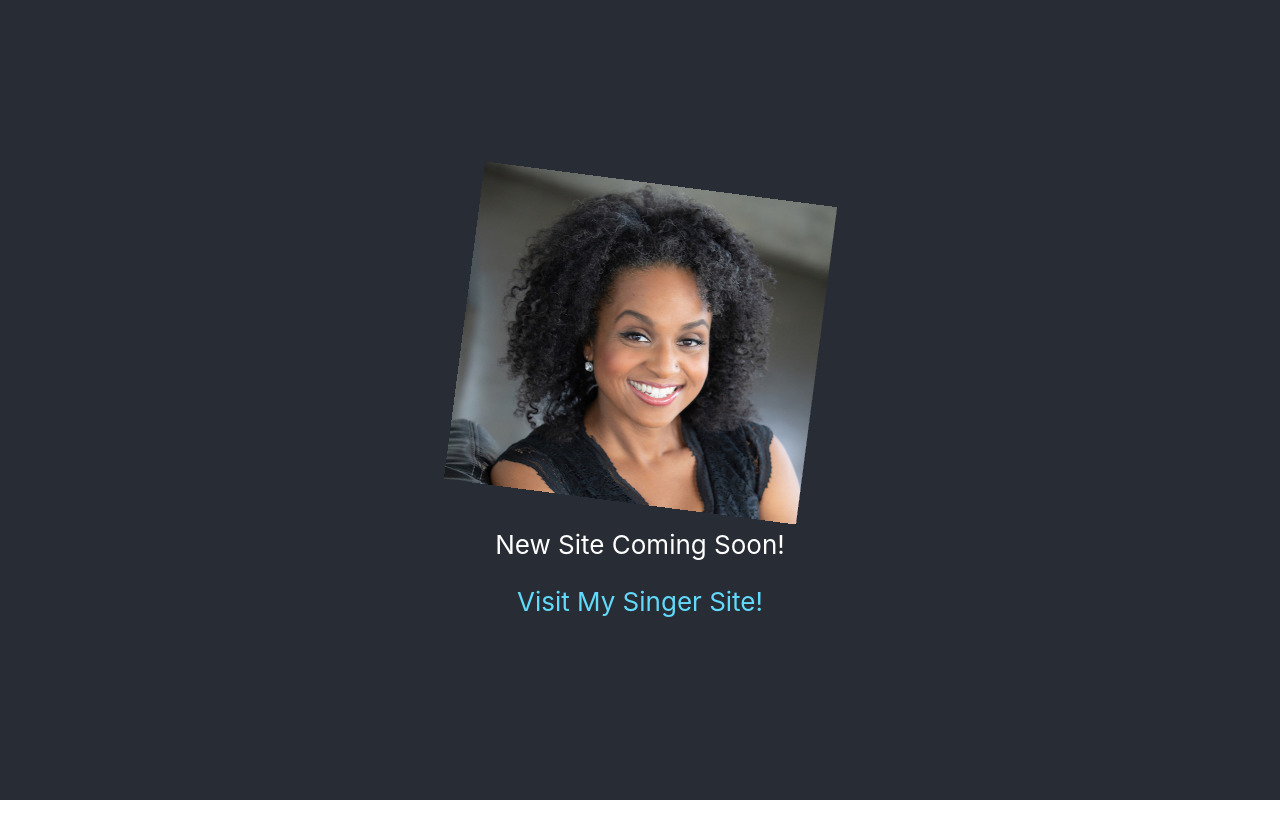
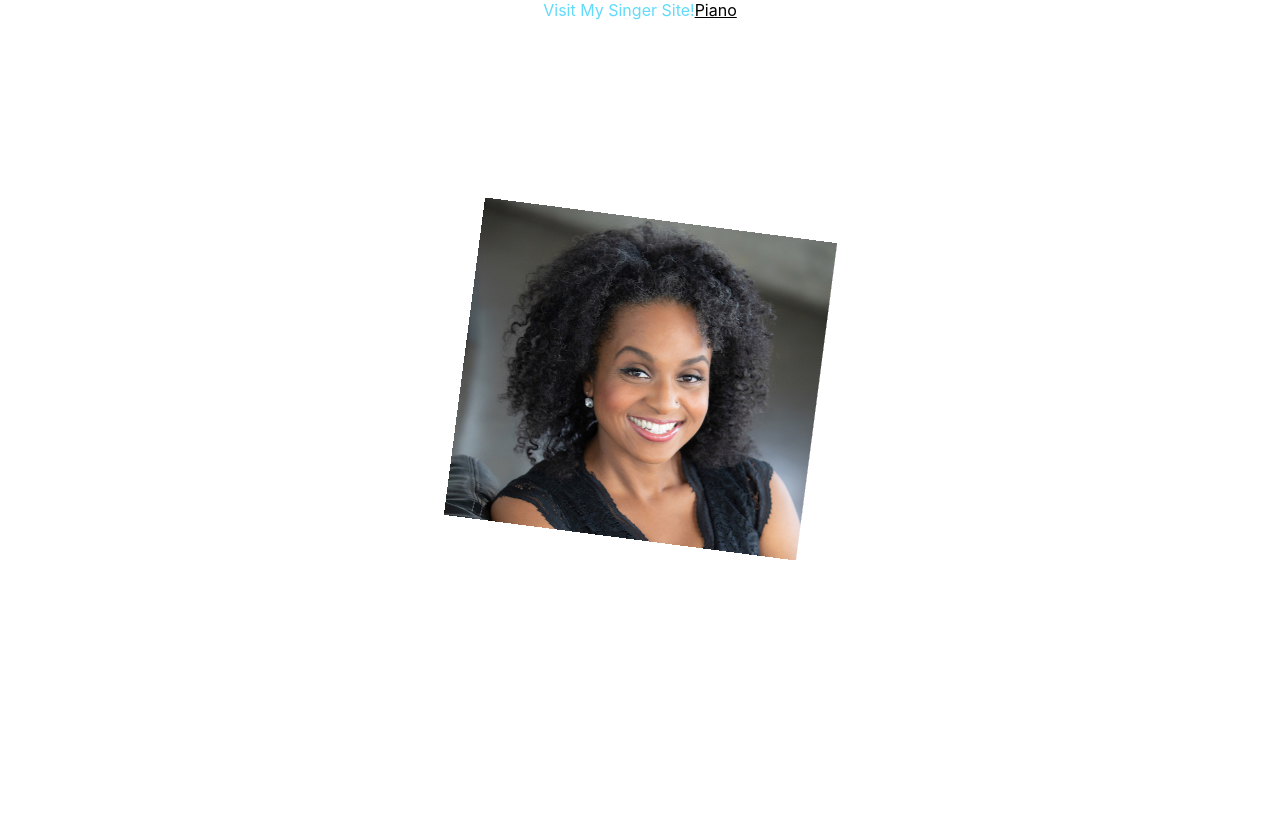
Before and after one commit to MezzoAbdou/introduction-site, a React (Create React App) app in the folder introduction-site/: page / in a window 1280 px wide. Built offline with nearby package versions, Linux system fonts and the light colour scheme.

Commit message:
next need to add a router

```diff
--- a/introduction-site/package.json
+++ b/introduction-site/package.json
@@ -34,5 +34,8 @@
       "last 1 firefox version",
       "last 1 safari version"
     ]
+  },
+  "devDependencies": {
+    "react-router-dom": "^6.22.1"
   }
 }
--- a/introduction-site/src/App.css
+++ b/introduction-site/src/App.css
@@ -5,6 +5,9 @@
 .App-logo {
   height: 40vmin;
   pointer-events: none;
+}
+.piano{
+  color: black;
 }
 
 @media (prefers-reduced-motion: no-preference) {
@@ -14,7 +17,7 @@
 }
 
 .App-header {
-  background-color: #282c34;
+
   min-height: 100vh;
   display: flex;
   flex-direction: column;
--- a/introduction-site/src/App.js
+++ b/introduction-site/src/App.js
@@ -1,15 +1,12 @@
 import logo from './logo.svg';
 import './App.css';
+import './Piano';
+
 
 function App() {
   return (
     <div className="App">
-      <header className="App-header">
-        <img src="cropedphoto.jpg" className="App-logo" alt="logo" />
-        <p>
-          New Site Coming Soon!
-        </p>
-        <a
+      <a
           className="App-link"
           href="https://lindsayvoice.com"
           target="_blank"
@@ -17,7 +14,22 @@ function App() {
         >
           Visit My Singer Site!
         </a>
+        <a
+          className="piano"
+          href="./Piano.js"
+        >
+          Piano
+        </a>
+      <header className="App-header">
+        <img src="cropedphoto.jpg" className="App-logo" alt="logo" />
+        <p>
+          New Site Coming Soon!
+        </p>
+
       </header>
+      <nav>
+
+      </nav>
     </div>
   );
 }
--- /dev/null
+++ b/introduction-site/src/Piano.js
@@ -0,0 +1,12 @@
+import './App';
+
+function Piano() {
+    return (
+        <div>
+            <h1>
+                Piano coming soon!
+            </h1>
+        </div>
+    )
+}
+export default Piano;
```
Also changed, not shown: 1 other file (tests, documents, lock files or other folders).
